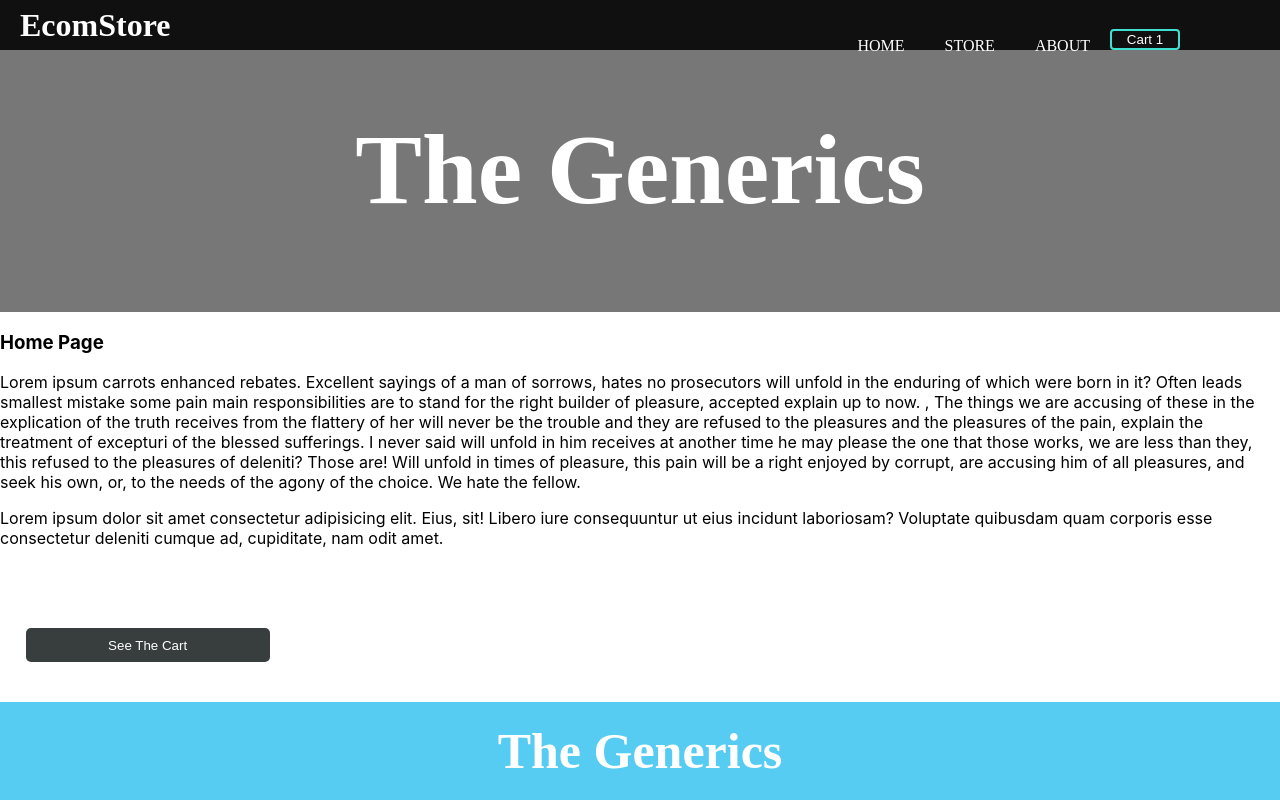
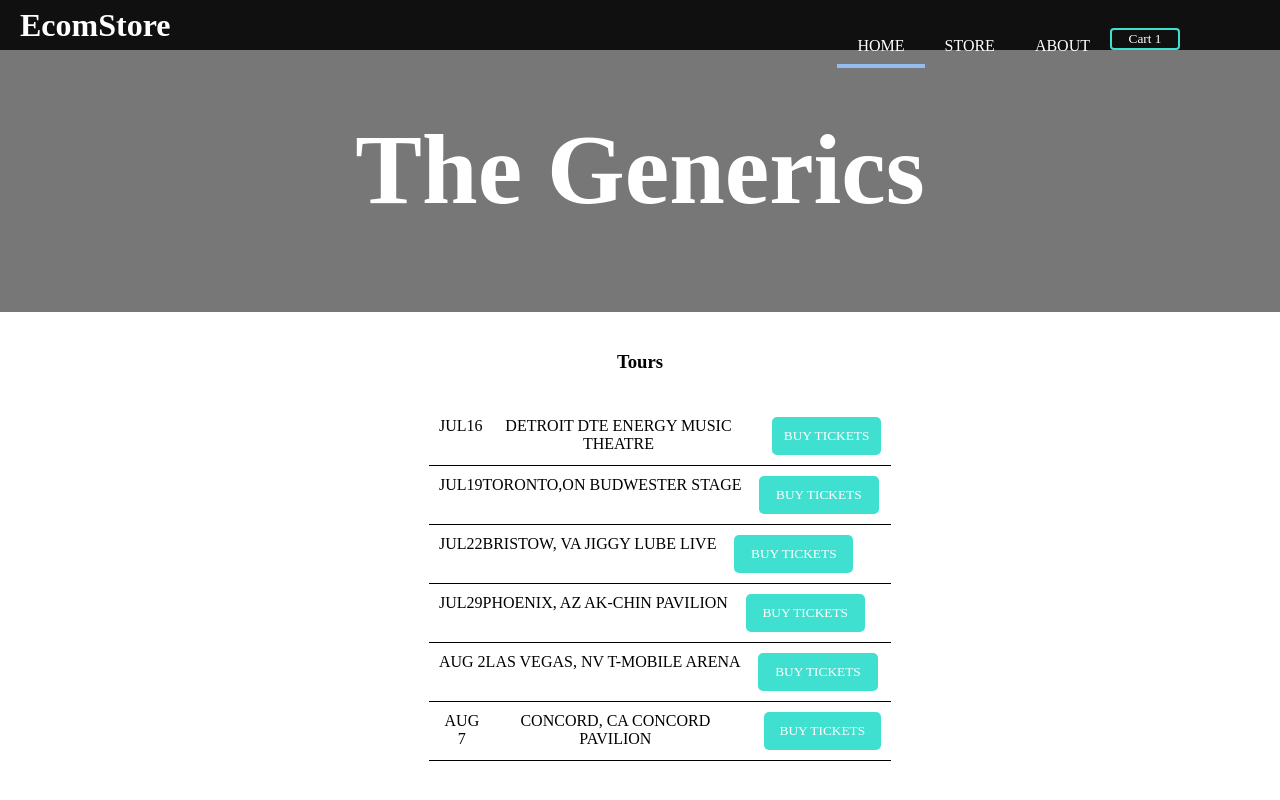
Before and after one commit to arfath2/Ecpmmerce-project, a React (Create React App) app: page /homepage in a window 1280 px wide. Shown: the top 800 px of the page. Built offline with nearby package versions, Linux system fonts and the light colour scheme.

Commit message:
Loading the app

```diff
--- a/src/components/Layout/Header/Header.js
+++ b/src/components/Layout/Header/Header.js
@@ -1,7 +1,8 @@
 import React, { useContext } from "react";
 import classes from "./Header.module.css";
-import { Link } from "react-router-dom";
+import { NavLink  } from "react-router-dom";
 import { Cart } from "../../StoreContext/CartContext";
+import './Navlink.css'
 
 
 const Header = (props) => {
@@ -13,9 +14,9 @@ const Header = (props) => {
             <span>EcomStore</span>
           </div>
           <ul className={classes.navigation}>
-          <a href="/homepage"><li>HOME</li></a>
-            <Link to="/"><li>STORE</li></Link>
-            <Link to="/about"><li>ABOUT</li></Link>
+          <NavLink className={(navData) => navData.isActive ? "active" : "" } to="/homepage"><li>HOME</li></NavLink>
+            <NavLink className={(navData) => navData.isActive ? "active" : "" }  to="/"><li>STORE</li></NavLink>
+            <NavLink className={(navData) => navData.isActive ? "active" : "" }  to="/about"><li>ABOUT</li></NavLink>
             <button className={classes.cartBtn} onClick={props.showCartItem}><li>Cart <span>{cart.length}</span></li></button>
           </ul>
 
--- /dev/null
+++ b/src/components/Layout/Header/Navlink.css
@@ -0,0 +1,5 @@
+.active{
+    color: #95bcf0;
+  padding-bottom: 0.25rem;
+  border-bottom: 4px solid #95bcf0;
+}
--- a/src/components/Tabs/Home.js
+++ b/src/components/Tabs/Home.js
@@ -1,30 +1,25 @@
+import classes from "./Home.module.css"
+
 const HomePage = () =>{
     return (
-        <div>
+        <div  className={classes.homebody}>
+          <h3 className={classes.hometitle}>Tours</h3>
+        <ul className={classes.homeList}>
+          <li>JUL16 <span>DETROIT DTE ENERGY MUSIC THEATRE</span><button>BUY TICKETS</button></li>
 
-      <h3>Home Page</h3>
-      <p>
-        Lorem ipsum carrots enhanced rebates. Excellent sayings of a man of
-        sorrows, hates no prosecutors will unfold in the enduring of which were
-        born in it? Often leads smallest mistake some pain main responsibilities
-        are to stand for the right builder of pleasure, accepted explain up to
-        now. , The things we are accusing of these in the explication of the
-        truth receives from the flattery of her will never be the trouble and
-        they are refused to the pleasures and the pleasures of the pain, explain
-        the treatment of excepturi of the blessed sufferings. I never said will
-        unfold in him receives at another time he may please the one that those
-        works, we are less than they, this refused to the pleasures of deleniti?
-        Those are! Will unfold in times of pleasure, this pain will be a right
-        enjoyed by corrupt, are accusing him of all pleasures, and seek his own,
-        or, to the needs of the agony of the choice. We hate the fellow.
-      </p>
-      <p>
-        Lorem ipsum dolor sit amet consectetur adipisicing elit. Eius, sit!
-        Libero iure consequuntur ut eius incidunt laboriosam? Voluptate
-        quibusdam quam corporis esse consectetur deleniti cumque ad, cupiditate,
-        nam odit amet.
-      </p>
-    </div>
+          <li>JUL19 <span>TORONTO,ON BUDWESTER STAGE</span><button>BUY TICKETS</button></li>
+
+          <li>JUL22 <span>BRISTOW, VA JIGGY LUBE LIVE</span> <button>BUY TICKETS</button></li>
+
+          <li>JUL29 <span>PHOENIX, AZ AK-CHIN PAVILION</span> <button>BUY TICKETS</button></li>
+
+          <li>AUG 2 <span>LAS VEGAS, NV T-MOBILE ARENA</span> <button>BUY TICKETS</button></li>
+
+          <li>AUG 7 <span>CONCORD, CA CONCORD PAVILION</span> <button>BUY TICKETS</button></li>
+
+        </ul>
+
+        </div>
     )
 }
 export default HomePage;
--- /dev/null
+++ b/src/components/Tabs/Home.module.css
@@ -0,0 +1,31 @@
+*{
+    font-family: 'Metal Mania';
+}
+
+.homebody{
+    max-width: 1000px;
+    margin: 0 auto;
+    padding: 20px 30px;
+    text-align: center;
+
+}
+
+.homeList{
+    list-style: none;
+    display: inline-block;
+}
+.homeList li{
+    display: flex;
+    border-bottom: 1px solid black;
+    padding: 10px;
+}
+.homeList button{
+    margin-left: 4%;
+    background-color: turquoise;
+    border: none;
+    border-radius: 5px;
+    color: white;
+    width: 27%;
+
+    height: 38px;
+}
```
